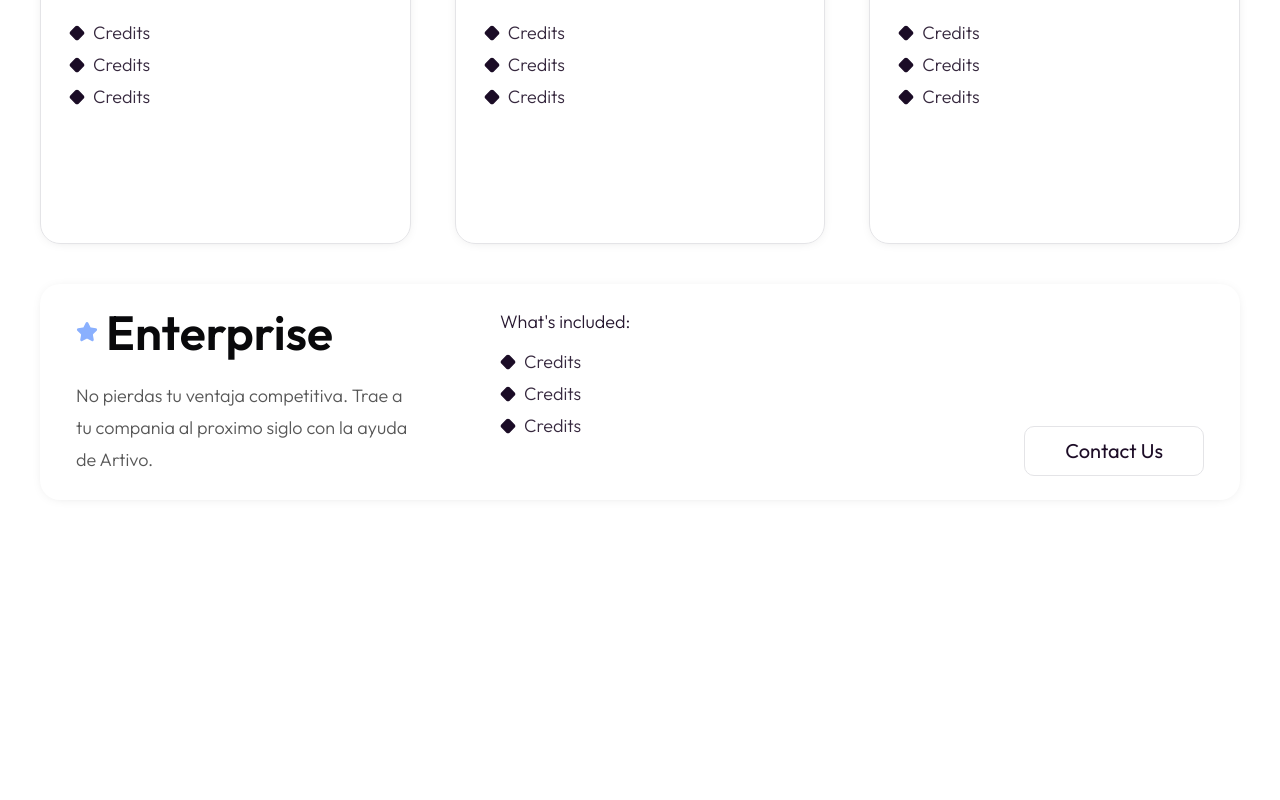
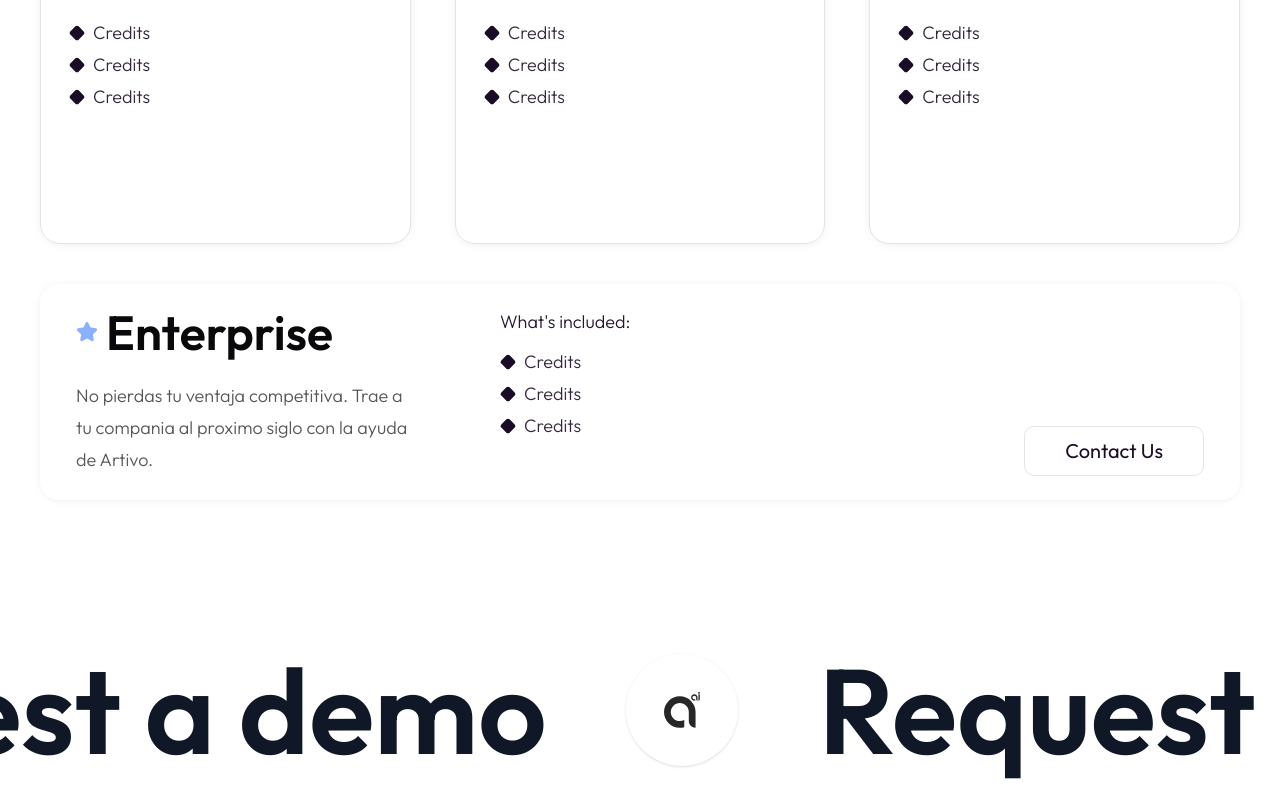
Before and after one commit to lisanderlee/landing-artivoai, a Next.js app: page /en/ in a window 1280 px wide. Shown: the part 5970-6770 px from the top of the page. Before the commit the page ends 6590 px from the top, so only its background shows below. Built offline with nearby package versions, Linux system fonts and the light colour scheme.

Commit message:
marquee text comp

```diff
--- /dev/null
+++ b/app/[lang]/components/marquee-text.jsx
@@ -0,0 +1,46 @@
+'use client'
+
+import { motion } from 'framer-motion'
+import { ArrowRight } from 'lucide-react'
+import Image from 'next/image'
+
+export const MarqueeText = () => {
+  // Duplicate the content multiple times for seamless loop
+  const marqueeContent = Array(8)
+    .fill(null)
+    .map((_, index) => (
+      <div key={index} className="flex items-center whitespace-nowrap">
+        <span className="text-[120px] font-semibold text-gray-900">Request a demo</span>
+        <div className="mx-20 flex h-28 w-28 items-center justify-center rounded-full bg-white shadow-sm">
+          <Image
+            src="/images/logo-icon-dark.svg"
+            alt="Logo"
+            width={112}
+            height={112}
+            className="h-9 w-9 object-cover"
+          />
+        </div>
+      </div>
+    ))
+
+  return (
+    <div className="w-full overflow-hidden">
+      <motion.div
+        className="flex"
+        animate={{
+          x: [0, -1000],
+        }}
+        transition={{
+          x: {
+            repeat: Number.POSITIVE_INFINITY,
+            repeatType: 'loop',
+            duration: 20,
+            ease: 'linear',
+          },
+        }}
+      >
+        {marqueeContent}
+      </motion.div>
+    </div>
+  )
+}
--- a/app/[lang]/page.jsx
+++ b/app/[lang]/page.jsx
@@ -7,6 +7,7 @@
 import { Advertisement } from './components/advertisement'
 import { RoadMap } from './components/road-map'
 import { Pricing } from './components/pricing'
+import { MarqueeText } from './components/marquee-text'
 
 export default async function Home({ params }) {
   const { lang } = await params
@@ -40,6 +41,7 @@
       <Advertisement dict={dict} />
       <RoadMap dict={dict} />
       <Pricing dict={dict} />
+      <MarqueeText dict={dict} />
     </>
   )
 }
```
